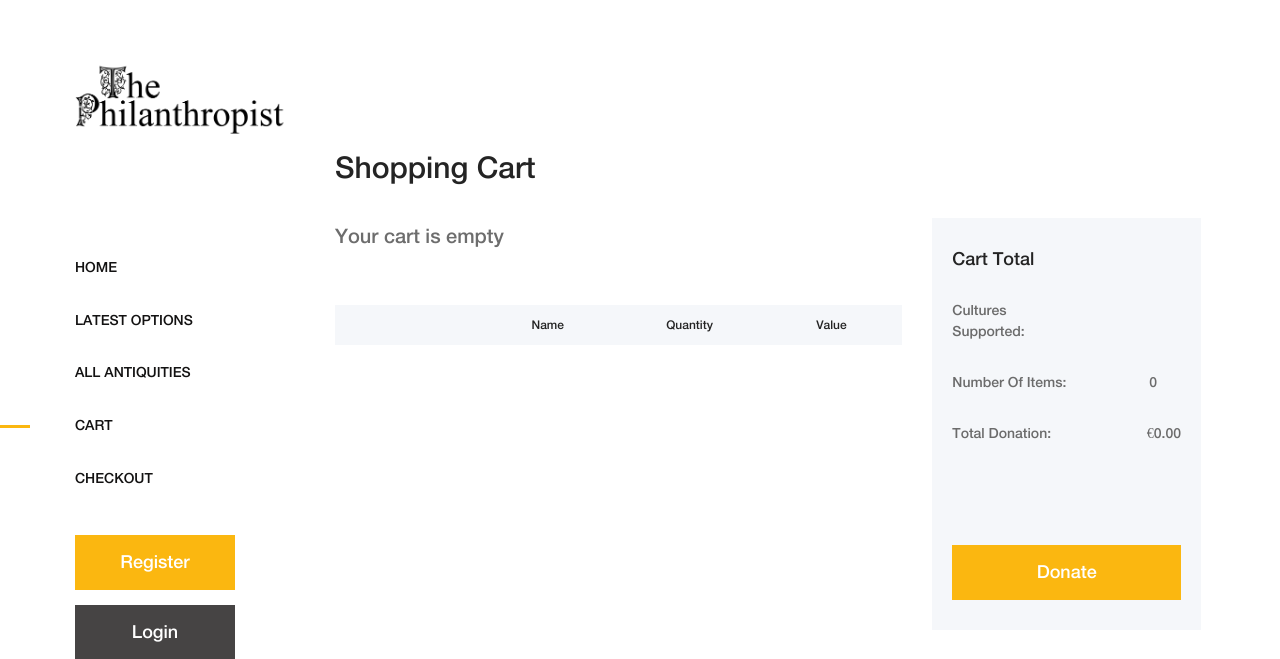
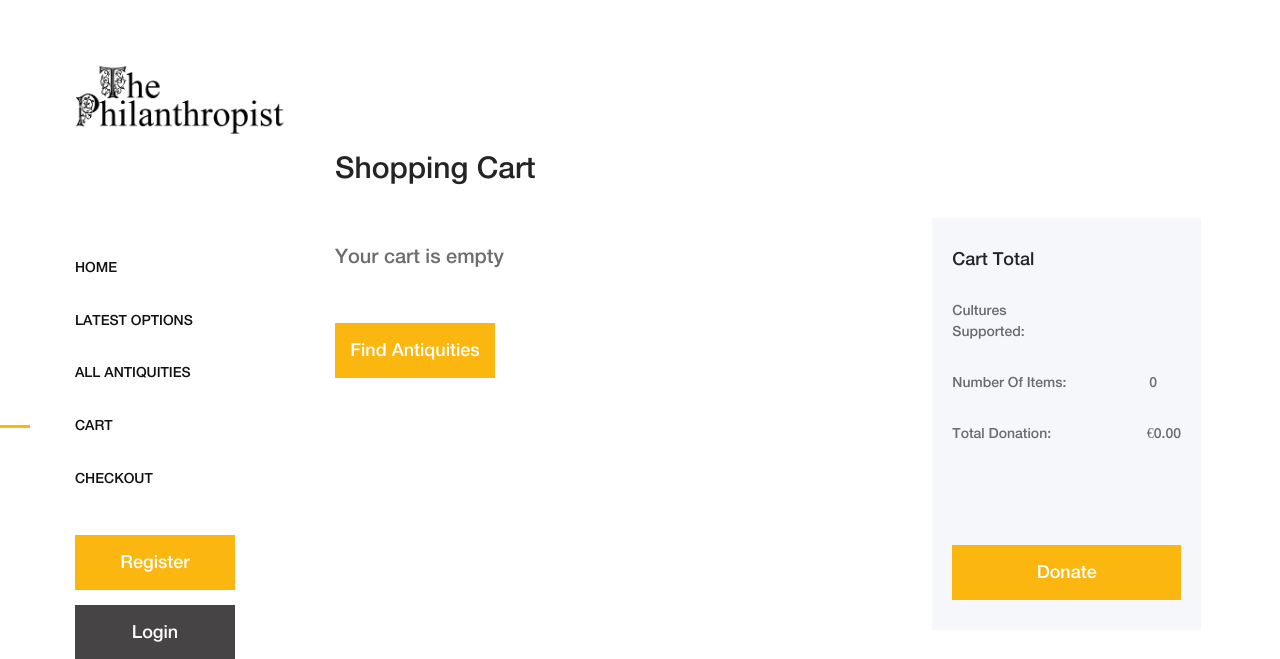
Before and after one commit to Code-Institute-Submissions/milestone-46, a Django app: page /bag/ in a window 1280 px wide. Shown: the top 659 px of the page. Run offline with Django 3.2, Linux system fonts and the light colour scheme; lists and menus that the app fills with data are empty; some libraries are stand-ins or nearby versions.

Commit message:
Add bag_tools and item subtotal calculation to bag view

```diff
--- a/bag/templates/bag/bag.html
+++ b/bag/templates/bag/bag.html
@@ -1,6 +1,8 @@
 {% extends "base.html" %}
 
 {% load static %}
+
+{% load bag_tools %}
 
 {% block content %}
 
@@ -15,20 +17,31 @@
                 <div class="cart-table clearfix">
                     <table class="table table-responsive text-center">
                         <thead>
+
+                            {% if bag_items %}
+
                             <tr>
-                                <th></th>
+                                <th>Image</th>
+
                                 <th>Name</th>
+
                                 <th>Quantity</th>
+
                                 <th>Value</th>
+
+                                {% else %}
+
+                                {% endif %}
+
                             </tr>
                         </thead>
+
                         <tbody>
+                            <tr>
 
                                 {% if bag_items %}
 
                                 {% for item in bag_items %}
-
-                            <tr>
 
                                 <!-- Item Image -->
                                 <td class="cart_product_img">
@@ -45,8 +58,11 @@
 
                                 <!-- Item Quantity -->
                                 <td class="cart_product_desc mt-5">
-                                    <form class="update-form" action="{% url 'adjust_bag' item.antiquity.id %}" method="POST">
+                                    <form class="update-form" action="{% url 'adjust_bag' item.antiquity.id %}"
+                                        method="POST">
+
                                         {% csrf_token %}
+
                                         <div class="form-row w-75 ml-3">
                                             <div class="col-12">
                                                 <div class="form-group">
@@ -72,18 +88,23 @@
 
                                 <!-- Item Value -->
                                 <td class="price mt-5">
-                                    <span>€{{ item.antiquity.value }}</span><br><br>
+                                    <span>€{{ item.antiquity.value | calc_subtotal:item.quantity }}</span><br><br>
 
                                     <!-- Delete Item Link  -->
                                     <a class="remove-item text-danger float-center add-cursor"
                                         id="remove_{{ item.item_id }}">Remove</a>
                                 </td>
                             </tr>
+
                             {% endfor %}
 
                             {% else %}
 
-                            <p class="lead mb-5">Your cart is empty</p>
+                            <div class="cart-btn mt-50">
+                                <p class="lead">Your cart is empty</p>
+
+                                <a href="{% url 'all_antiquities' %}" class="btn amado-btn mt-30">Find Antiquities</a>
+                            </div>
 
                             {% endif %}
 
@@ -105,6 +126,7 @@
 
                             </span></li>
                         <li><span>Number of Items:</span> <span class="mr-4">{{ product_count }}</span></li>
+
                         <li><span>Total Donation:</span> <span>€{{ total|floatformat:2 }}</span></li>
                     </ul>
                     <div class="cart-btn mt-100">
```
Also changed, not shown: bag/templatetags/bag_tools.py (added, +9 -0 lines), bag/templatetags/__init__.py (added). Lines whose indentation alone changed are shown as unchanged.
